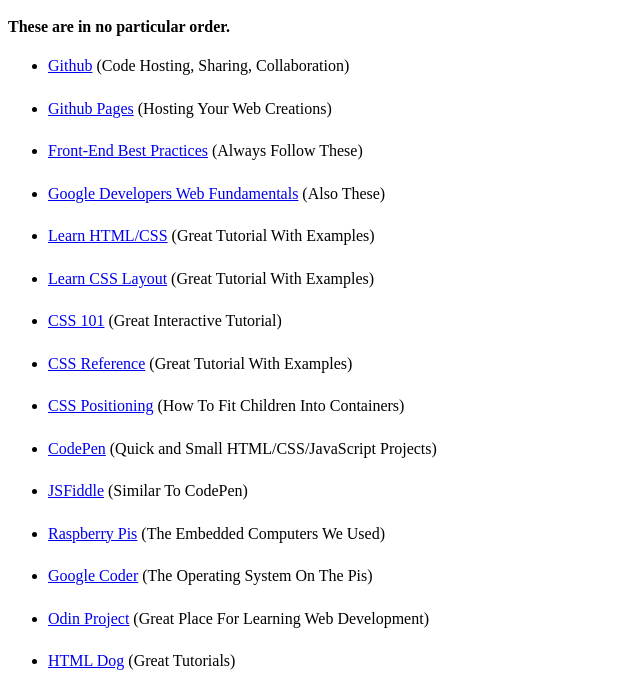
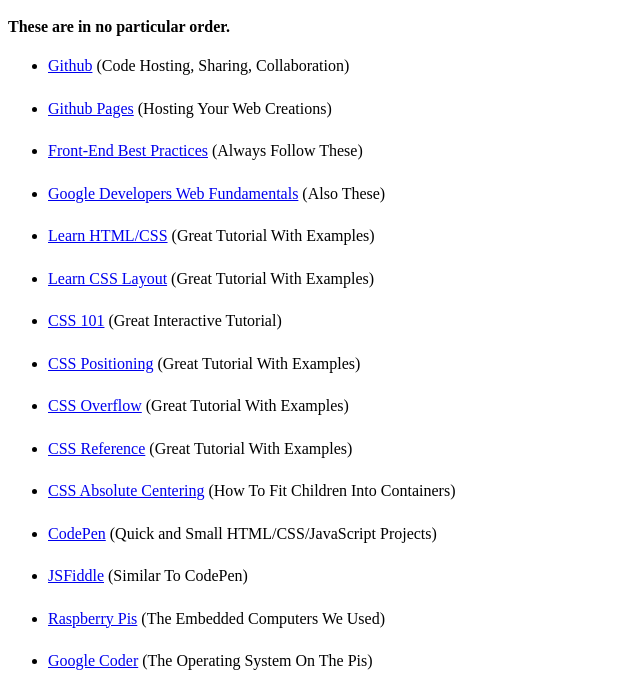
Before and after one commit to UAFASRA/2015module_comp-sci, a plain HTML site: page links.html in a window 1280 px wide. Shown: the part 127-800 px from the top of the page, without its empty margins (0-640 px from the left). Drawn offline with Linux system fonts and the light colour scheme.

Commit message:
Updated links

```diff
--- a/links.html
+++ b/links.html
@@ -23,8 +23,10 @@
       <li><a href="http://learn.shayhowe.com/html-css/">Learn HTML/CSS</a> (Great Tutorial With Examples)</li>
       <li><a href="http://learnlayout.com/">Learn CSS Layout</a> (Great Tutorial With Examples)</li>
       <li><a href="http://www.css-101.org/index.php">CSS 101</a> (Great Interactive Tutorial)</li>
+      <li><a href="http://www.barelyfitz.com/screencast/html-training/css/positioning/">CSS Positioning</a> (Great Tutorial With Examples)</li>
+      <li><a href="https://css-tricks.com/almanac/properties/o/overflow/">CSS Overflow</a> (Great Tutorial With Examples)</li>
       <li><a href="http://tympanus.net/codrops/css_reference/">CSS Reference</a> (Great Tutorial With Examples)</li>
-      <li><a href="http://codepen.io/shshaw/full/gEiDt">CSS Positioning</a> (How To Fit Children Into Containers)</li>
+      <li><a href="http://codepen.io/shshaw/full/gEiDt">CSS Absolute Centering</a> (How To Fit Children Into Containers)</li>
       <li><a href="http://codepen.io/">CodePen</a> (Quick and Small HTML/CSS/JavaScript Projects)</li>
       <li><a href="http://jsfiddle.net/">JSFiddle</a> (Similar To CodePen)</li>
       <li><a href="http://www.raspberrypi.org/">Raspberry Pis</a> (The Embedded Computers We Used)</li>
```
